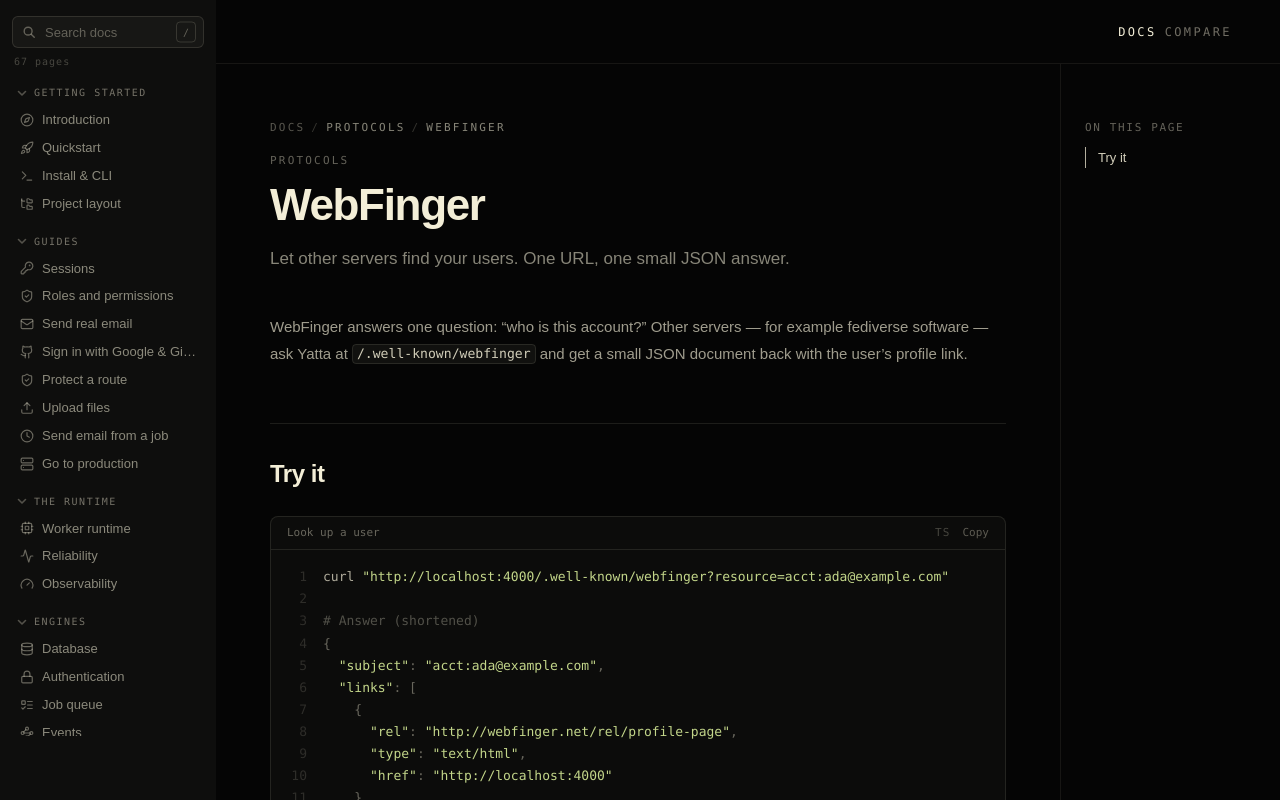
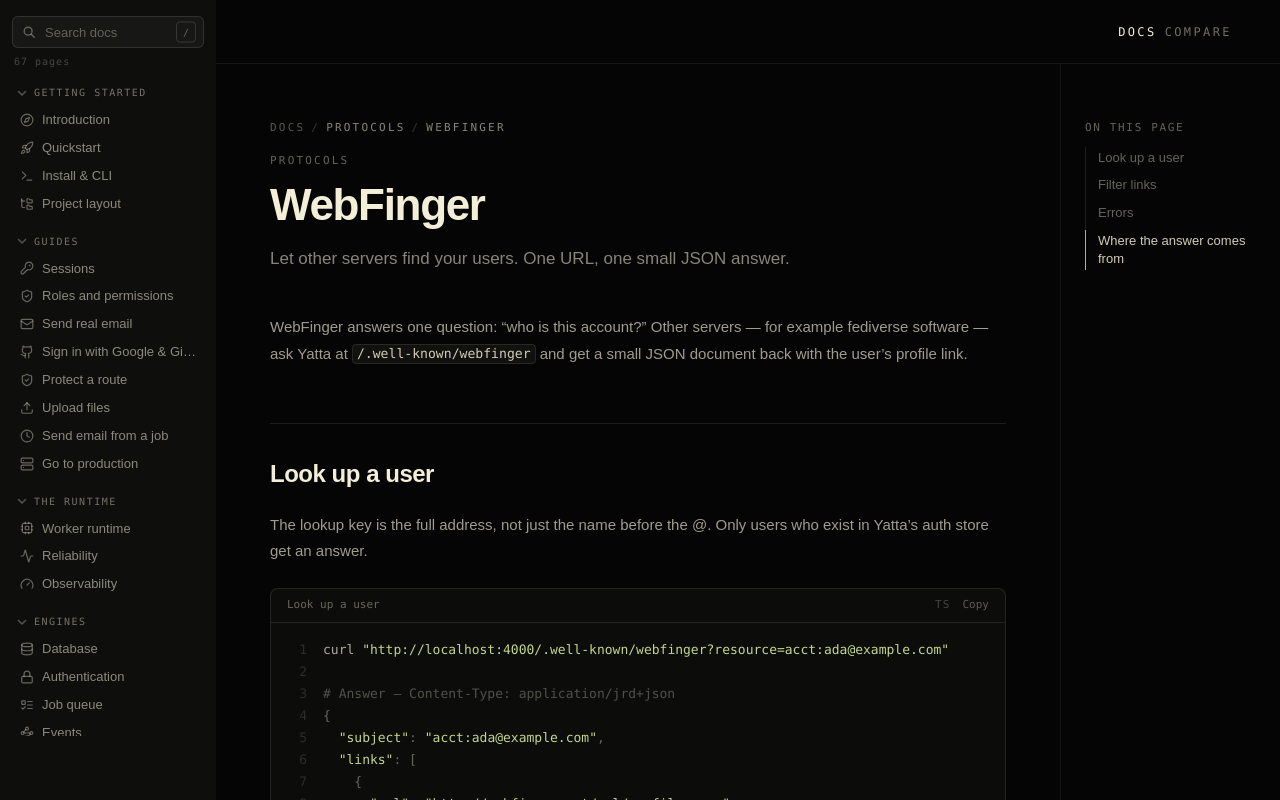
Before and after one commit to psrockstar098/yattajs-docs, a Next.js app: page /docs/protocols/webfinger in a window 1280 px wide. Built offline with nearby package versions, Linux system fonts and the light colour scheme.

Commit message:
docs(webfinger): rewrite in db-page style, code-first

```diff
--- a/app/docs/protocols/webfinger/page.tsx
+++ b/app/docs/protocols/webfinger/page.tsx
@@ -1,6 +1,6 @@
 import type { Metadata } from "next";
 import { CodeBlock } from "@/components/docs/code-block";
-import { H1, H2, P, Note, DocFooter, Code, Breadcrumb,
+import { H1, H2, H3, P, Note, Callout, Props, DocFooter, Code, Breadcrumb,
 } from "@/components/docs/prose";
 
 export const metadata: Metadata = {
@@ -26,17 +26,23 @@
       <P>
         WebFinger answers one question: “who is this account?” Other
         servers — for example fediverse software — ask Yatta at{" "}
-        <Code>/.well-known/webfinger</Code> and get a small JSON document
-        back with the user’s profile link.
+        <Code>/.well-known/webfinger</Code> and get a small JSON
+        document back with the user’s profile link.
       </P>
 
-      <H2>Try it</H2>
+      <H2>Look up a user</H2>
+
+      <P>
+        The lookup key is the full address, not just the name before
+        the @. Only users who exist in Yatta’s auth store get an
+        answer.
+      </P>
 
       <CodeBlock
         title="Look up a user"
         code={`curl "http://localhost:4000/.well-known/webfinger?resource=acct:ada@example.com"
 
-# Answer (shortened)
+# Answer — Content-Type: application/jrd+json
 {
   "subject": "acct:ada@example.com",
   "links": [
@@ -44,22 +50,61 @@
       "rel": "http://webfinger.net/rel/profile-page",
       "type": "text/html",
       "href": "http://localhost:4000"
+    },
+    {
+      "rel": "self",
+      "type": "application/jrd+json",
+      "href": "http://localhost:4000/.well-known/webfinger?resource=acct:ada@example.com"
     }
   ]
 }`}
       />
 
+      <H2>Filter links</H2>
+
       <P>
-        Only users who exist in Yatta’s auth store get an answer.
-        Unknown accounts get a 404. The lookup uses the full address
-        (<Code>acct:ada@example.com</Code>), not just the name before
-        the @. Add{" "}
-        <Code>?rel=self</Code> to keep only links with that relation.
+        Add <Code>?rel=...</Code> to keep only links with that
+        relation. You can repeat it for more than one.
+      </P>
+
+      <CodeBlock
+        title="Only the self link"
+        code={`curl "http://localhost:4000/.well-known/webfinger?resource=acct:ada@example.com&rel=self"
+
+# Answer — only the matching link survives
+{
+  "subject": "acct:ada@example.com",
+  "links": [
+    {
+      "rel": "self",
+      "type": "application/jrd+json",
+      "href": "http://localhost:4000/.well-known/webfinger?resource=acct:ada@example.com"
+    }
+  ]
+}`}
+      />
+
+      <H2>Errors</H2>
+
+      <Props
+        items={[
+          { name: "400", desc: "No ?resource= parameter." },
+          { name: "404", desc: "Unknown account, or a resource that is not an acct: address." },
+        ]}
+      />
+
+      <H2>Where the answer comes from</H2>
+
+      <P>
+        The profile link points at the app itself. Its base URL comes
+        from the <Code>APP_URL</Code> environment variable, or{" "}
+        <Code>http://localhost:4000</Code> when that is not set.
       </P>
 
       <Note kind="warn">
-        WebFinger reveals which email addresses have an account. Only
-        expose it publicly if that is fine for your app.
+        WebFinger reveals which email addresses have an account: 200
+        means yes, 404 means no. That is how a discovery protocol
+        works — only expose it publicly if that is fine for your app.
       </Note>
 
       <DocFooter
```
